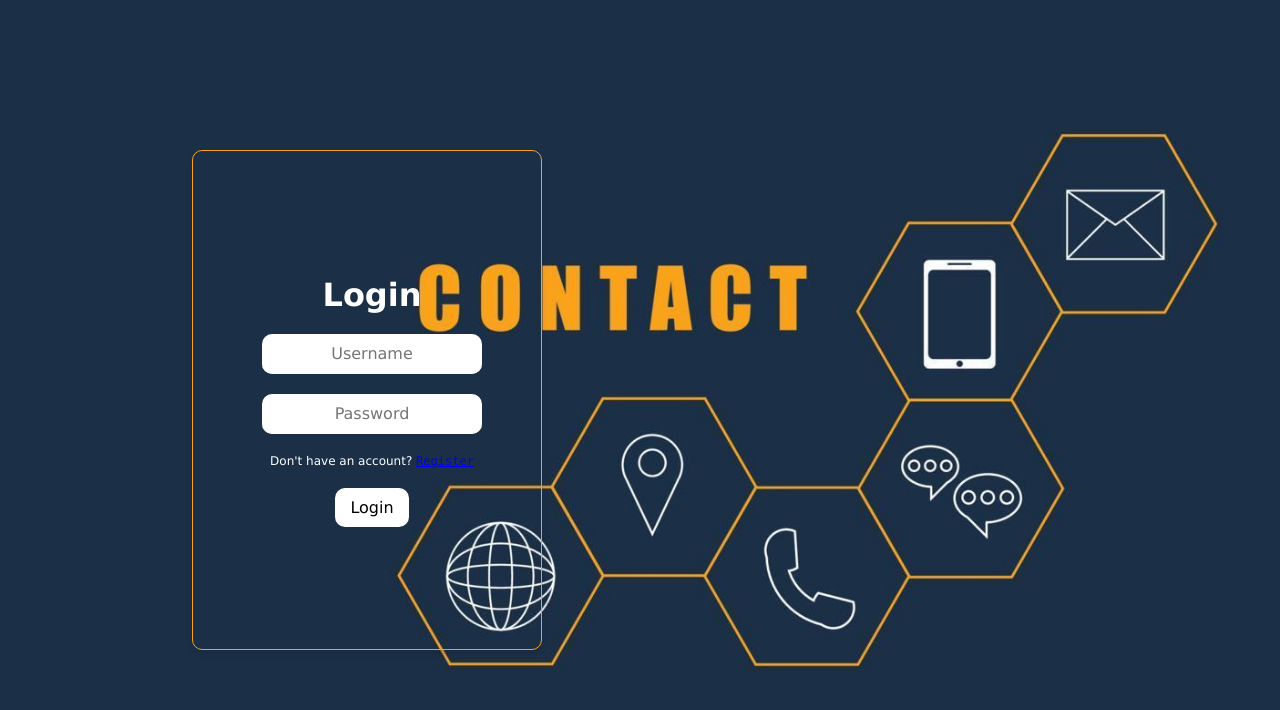
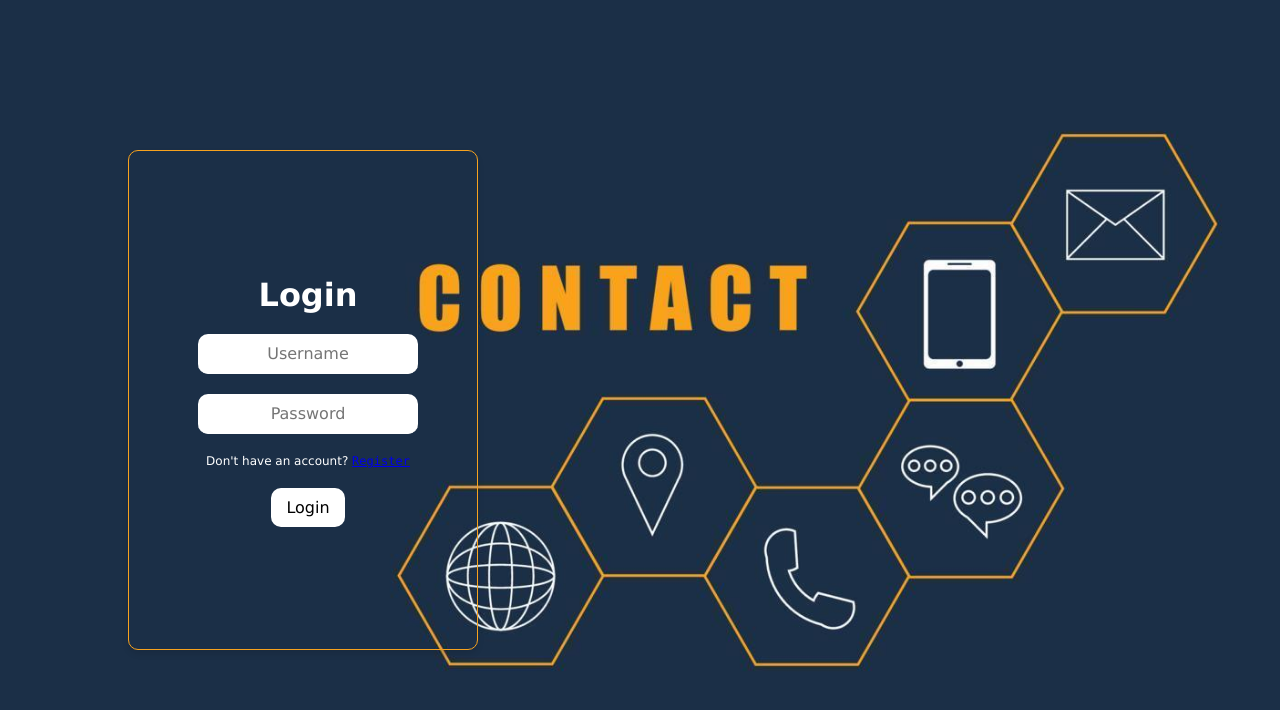
Before and after one commit to Sebastian2956/Team26, a PHP site: page /login.html in a window 1280 px wide. Shown: the top 710 px of the page. Run offline with PHP 8.4, Linux system fonts and the light colour scheme.

Commit message:
moved login and register boxes

```diff
--- a/css/style.css
+++ b/css/style.css
@@ -27,7 +27,7 @@ body {
     border-radius: 10px;
     border: 1.75px solid #f7a21e;
     position: absolute;  /* Add this */
-    left: 15%;  /* Align to the left */
+    left: 10%;  /* Align to the left */
     top: 50%;  /* Center vertically */
     transform: translateY(-50%);  /* Center vertically */
     padding-left: 10px;  /* Optional: add space from the edge */
@@ -45,7 +45,7 @@ body {
     border-radius: 10px;
     border: 1.75px solid #f7a21e;
     position: absolute;  /* Add this */
-    left: 12.5%;  /* Align to the left */
+    left: 7.5%;  /* Align to the left */
     top: 50%;  /* Center vertically */
     transform: translateY(-50%);  /* Center vertically */
     padding-right: 10px;  /* Optional: add space from the edge */
```
